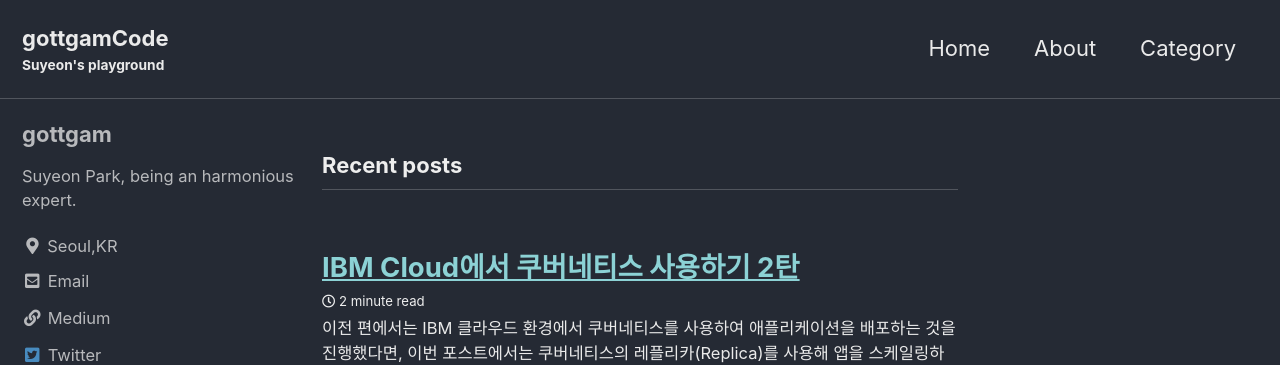
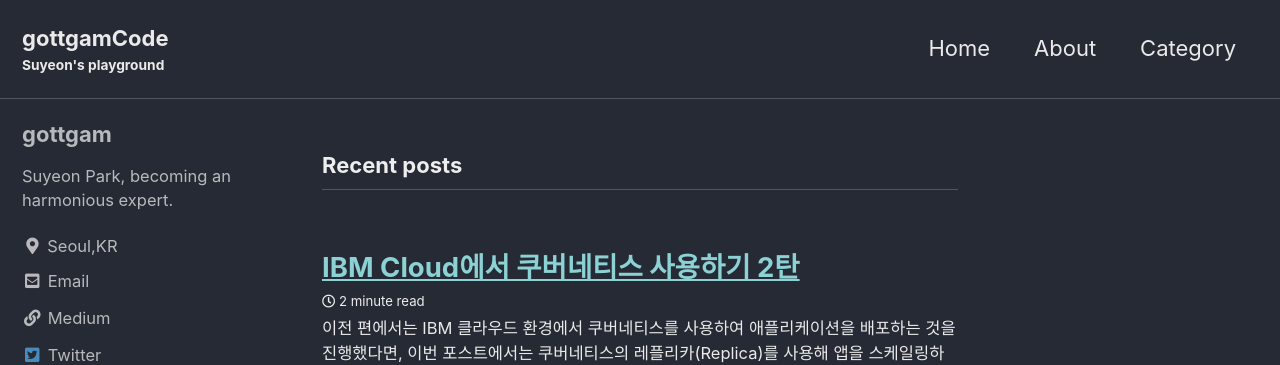
Before and after one commit to gottgam/gottgam.github.io, a Jekyll site: the page built from index.html, in a window 1280 px wide. Shown: the top 365 px of the page. Built offline with Jekyll 4.4.1, drawn with Linux system fonts in a browser that asks for light colours; cached includes are drawn as plain includes; the list of posts is cut into pages by our own code.

Commit message:
Update _config.yml

```diff
--- a/_config.yml
+++ b/_config.yml
@@ -96,7 +96,7 @@
   name             : "gottgam"
   avatar           : # path of avatar image, e.g. "/assets/images/bio-photo.jpg"
   bio              : "Suyeon Park,
-  being an harmonious expert."
+  becoming an harmonious expert."
   location         : "Seoul,KR"
   email            :
   links:
```
